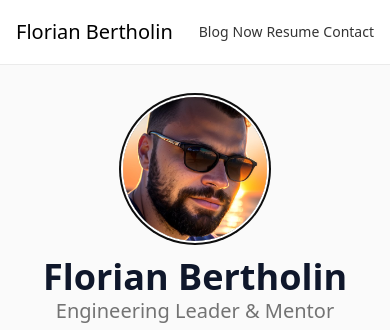
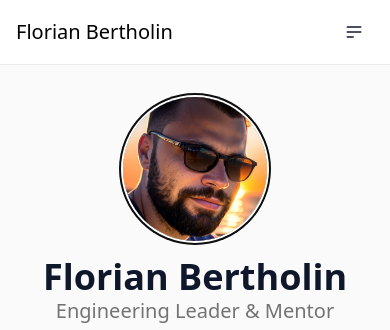
Before and after one commit to arkan/florianbertholin.com, an Astro site: page / in a window 390 px wide. Shown: the top 330 px of the page. Built offline with nearby package versions, Linux system fonts and the light colour scheme; Astro itself is replaced by a stand-in of ours.

Commit message:
Add mobile menu

```diff
--- a/src/components/Navbar.astro
+++ b/src/components/Navbar.astro
@@ -13,7 +13,7 @@ import navData from "../data/navData";
                     Florian Bertholin
                 </a>
             </div>
-            <div class="flex space-x-1 lg:space-x-8">
+            <div class="hidden md:flex space-x-1 md:space-x-8">
                 {
                     navData.map((item) => (
                         <a
@@ -25,6 +25,44 @@ import navData from "../data/navData";
                     ))
                 }
             </div>
+            <div class="flex md:hidden space-x-1 lg:space-x-8">
+                <div class="dropdown">
+                    <div
+                        tabindex="0"
+                        role="button"
+                        class="btn btn-ghost btn-circle"
+                    >
+                        <svg
+                            xmlns="http://www.w3.org/2000/svg"
+                            class="h-5 w-5"
+                            fill="none"
+                            viewBox="0 0 24 24"
+                            stroke="currentColor"
+                        >
+                            <path
+                                stroke-linecap="round"
+                                stroke-linejoin="round"
+                                stroke-width="2"
+                                d="M4 6h16M4 12h16M4 18h7"></path>
+                        </svg>
+                    </div>
+                    <ul
+                        tabindex="0"
+                        class="menu menu-sm dropdown-content bg-base-100 rounded-box z-1 mt-3 w-52 p-2 shadow"
+                    >
+                        <li>
+                            <a href="/">Home</a>
+                        </li>
+                        {
+                            navData.map((item) => (
+                                <li>
+                                    <a href={`${item.path}`}>{item.name}</a>
+                                </li>
+                            ))
+                        }
+                    </ul>
+                </div>
+            </div>
         </div>
     </div>
 </nav>
```
